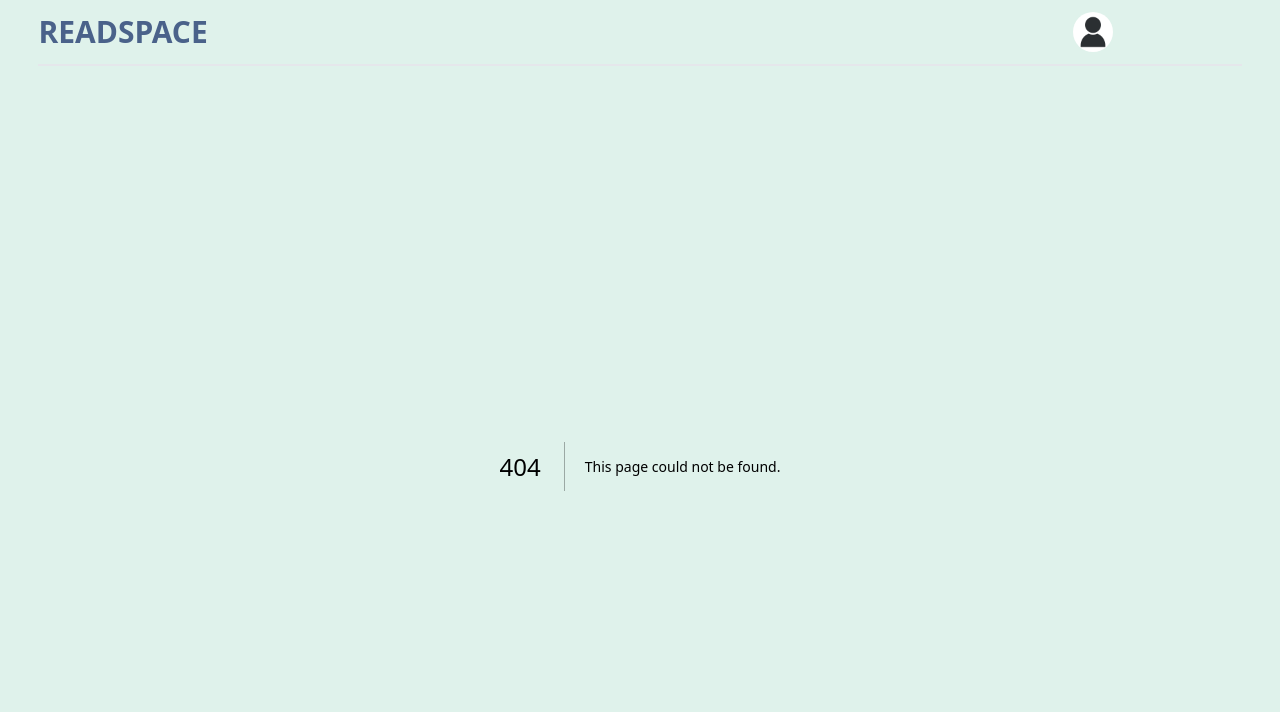
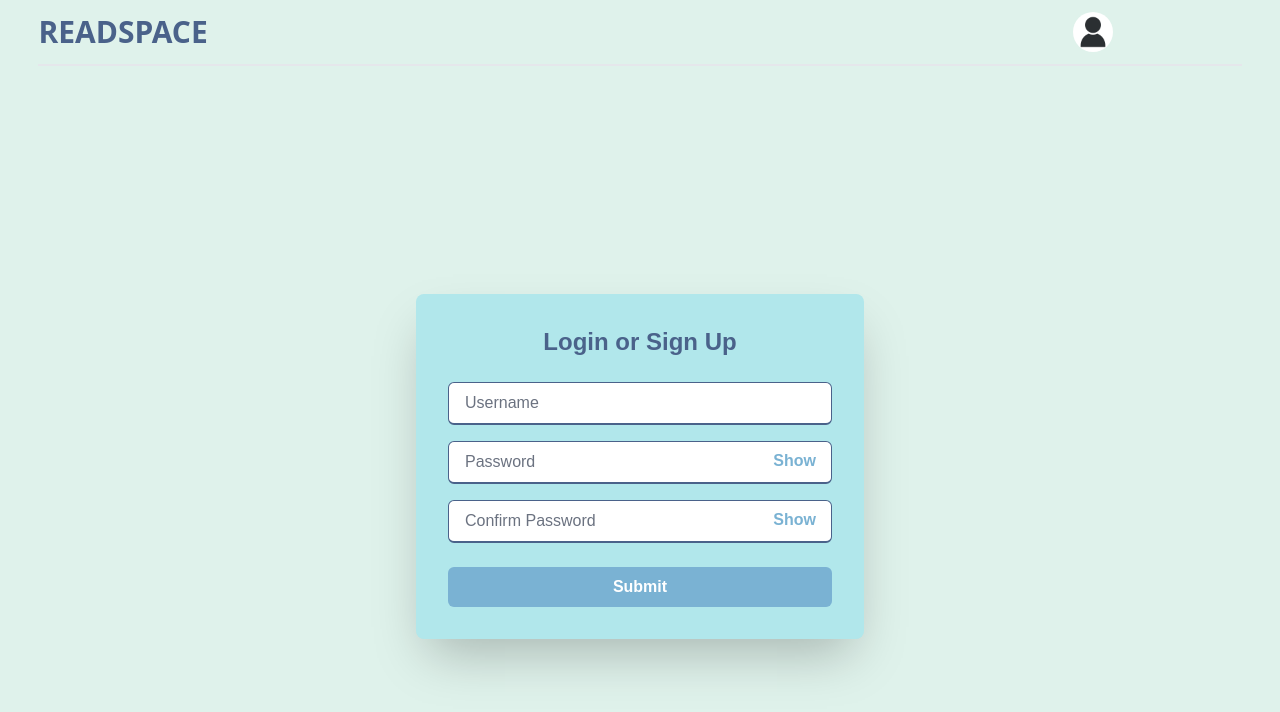
Before and after one commit to Sudhanshu-code-cyber/library-session-management-1, a Next.js app: page /signup in a window 1280 px wide. Before the commit this address had no page. Shown: the top 712 px of the page. Built offline with nearby package versions, Linux system fonts and the light colour scheme.

Commit message:
complete signup page

```diff
--- a/app/(front)/components/Avtar.jsx
+++ b/app/(front)/components/Avtar.jsx
@@ -1,4 +1,5 @@
 "use client"
+import Link from 'next/link';
 import React, { useState } from 'react';
 
 const Avatar = () => {
@@ -38,7 +39,7 @@ const Avatar = () => {
 
           </ul>
           <div className="py-1">
-            <a href="#" className="block px-4 py-2 text-sm text-gray-700 hover:bg-gray-100 dark:hover:bg-gray-600 dark:text-gray-200 dark:hover:text-white">Sign out</a>
+            <Link href="/signup" className="block px-4 py-2 text-sm text-gray-700 hover:bg-gray-100 dark:hover:bg-gray-600 dark:text-gray-200 dark:hover:text-white">Sign out</Link>
           </div>
         </div>
       )}
--- /dev/null
+++ b/app/(front)/signup/page.js
@@ -0,0 +1,110 @@
+"use client";
+import React, { useState } from 'react';
+
+const page = () => {
+  const [showPassword, setShowPassword] = useState(false);
+  const [password, setPassword] = useState("");
+  const [confirmPassword, setConfirmPassword] = useState("");
+  const [isValid, setIsValid] = useState(false);
+  const [errorMsg, setErrorMsg] = useState("");
+
+  const hideShow = () => {
+    setShowPassword(!showPassword);
+  };
+
+  const validatePassword = (password) => {
+    const minLength = /^.{8,}$/;
+    const upperCase = /[A-Z]/;
+    const lowerCase = /[a-z]/;
+    const number = /\d/;
+    const specialChar = /[!@#$%^&*]/;
+
+    if (!minLength.test(password)) {
+      return "Password must be at least 8 characters long.";
+    }
+    if (!upperCase.test(password)) {
+      return "Password must contain at least 1 uppercase letter.";
+    }
+    if (!lowerCase.test(password)) {
+      return "Password must contain at least 1 lowercase letter.";
+    }
+    if (!number.test(password)) {
+      return "Password must contain at least 1 digit.";
+    }
+    if (!specialChar.test(password)) {
+      return "Password must contain at least 1 special character.";
+    }
+
+    return ""; // No errors
+  };
+
+  const handlePasswordChange = (e) => {
+    const newPassword = e.target.value;
+    setPassword(newPassword);
+
+    const error = validatePassword(newPassword);
+    if (error) {
+      setIsValid(false);
+      setErrorMsg(error);
+    } else {
+      setIsValid(true);
+      setErrorMsg("");
+    }
+  };
+
+  const handleConfirmPasswordChange = (e) => {
+    setConfirmPassword(e.target.value);
+  };
+
+  return (
+    <div className="min-h-screen flex justify-center items-center ">
+      <div className="w-full max-w-md p-8 bg-[#b1e7eb] rounded-lg shadow-2xl space-y-6">
+        <h1 className="text-2xl font-bold text-[#4A628A] text-center">Login or Sign Up</h1>
+        <div className="space-y-4">
+          <input
+            type="text"
+            placeholder="Username"
+            className="w-full px-4 py-2 border-b-2 border-[#4A628A] focus:outline-none focus:border-[#7AB2D3] rounded-md"
+          />
+          <div className="relative">
+            <input
+              type={showPassword ? 'text' : 'password'}
+              onChange={handlePasswordChange}
+              value={password}
+              placeholder="Password"
+              className="w-full px-4 py-2 border-b-2 border-[#4A628A] focus:outline-none focus:border-[#7AB2D3] rounded-md"
+            />
+            <span
+              onClick={hideShow}
+              className="absolute right-4 top-2 cursor-pointer text-[#7AB2D3] font-semibold"
+            >
+              {showPassword ? "Hide" : "Show"}
+            </span>
+          </div>
+          {!isValid && <p className="text-red-500 text-sm">{errorMsg}</p>}
+          {isValid && <p className="text-green-500 text-sm">Password is valid!</p>}
+          <div className="relative">
+            <input
+              type={showPassword ? 'text' : 'password'}
+              value={confirmPassword}
+              onChange={handleConfirmPasswordChange}
+              placeholder="Confirm Password"
+              className="w-full px-4 py-2 border-b-2 border-[#4A628A] focus:outline-none focus:border-[#7AB2D3] rounded-md"
+            />
+            <span
+              onClick={hideShow}
+              className="absolute right-4 top-2 cursor-pointer text-[#7AB2D3] font-semibold"
+            >
+              {showPassword ? "Hide" : "Show"}
+            </span>
+          </div>
+        </div>
+        <button className="w-full bg-[#7AB2D3] text-white py-2 rounded-md font-semibold hover:bg-[#4A628A] transition-all duration-300">
+          Submit
+        </button>
+      </div>
+    </div>
+  );
+};
+
+export default page;
```
